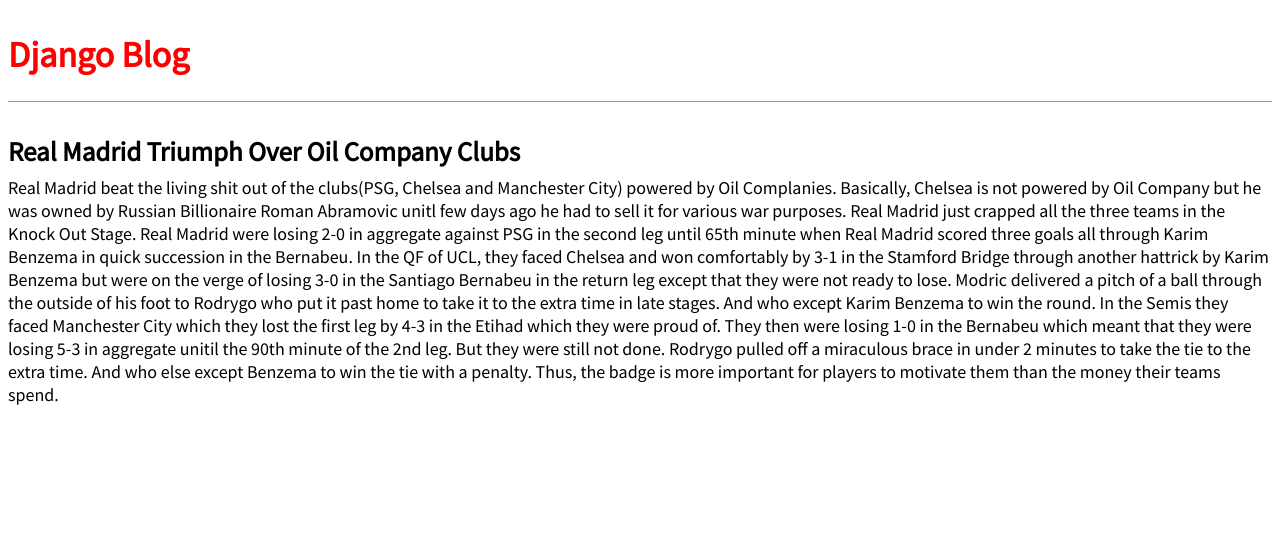
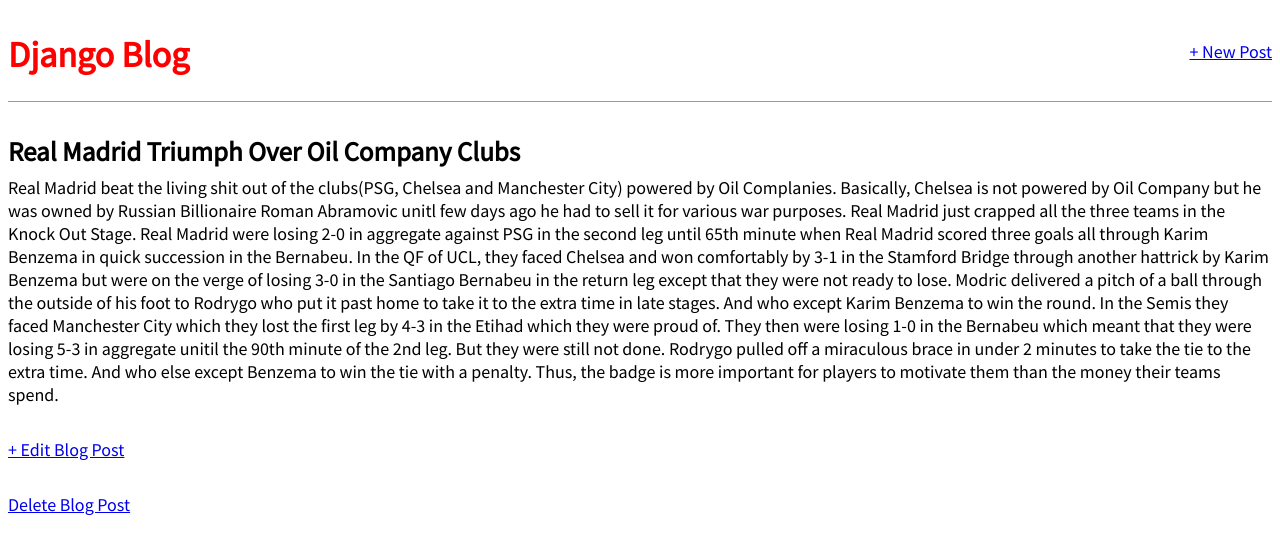
Before and after one commit to Reason2020/blogDjango, a Django app: page /post/1/ in a window 1280 px wide. Shown: the top 554 px of the page. Run offline with Django 4.2, Linux system fonts and the light colour scheme; data comes from the database, SQL or seed files in the repository; both versions use the stored data as it was after the commit.

Commit message:
Added CRUD functionality for Blog Posts

```diff
--- a/blog/models.py
+++ b/blog/models.py
@@ -1,5 +1,5 @@
 from django.db import models
-
+from django.urls import reverse
 # Create your models here.
 
 class Post(models.Model):
@@ -12,3 +12,6 @@
 
     def __str__(self):
         return self.title
+
+    def get_absolute_url(self):
+        return reverse("post_detail", kwargs={"pk": self.pk})
--- a/blog/urls.py
+++ b/blog/urls.py
@@ -4,4 +4,7 @@
 urlpatterns = [
     path('', views.BlogListView.as_view(), name="home"),
     path('post/<int:pk>/', views.BlogDetailView.as_view(), name="post_detail"),
+    path('post/new/', views.BlogCreateView.as_view(), name="post_new"),
+    path('post/<int:pk>/edit', views.BlogUpdateView.as_view(), name="post_edit"),
+    path('post/<int:pk>/delete', views.BlogDeleteView.as_view(), name="post_delete"),
 ]
--- a/blog/views.py
+++ b/blog/views.py
@@ -1,5 +1,7 @@
 from django.shortcuts import render
+from django.urls import reverse_lazy
 from django.views.generic import ListView, DetailView
+from django.views.generic.edit import CreateView, UpdateView, DeleteView
 
 from .models import Post
 
@@ -12,3 +14,18 @@
 class BlogDetailView(DetailView):
     model = Post
     template_name = 'post_detail.html'
+
+class BlogCreateView(CreateView):
+    model = Post
+    template_name = 'post_new.html'
+    fields = '__all__'
+
+class BlogUpdateView(UpdateView):
+    model = Post
+    template_name = 'post_edit.html'
+    fields = ['title', 'body']
+
+class BlogDeleteView(DeleteView):
+    model = Post
+    template_name = "post_delete.html"
+    success_url = reverse_lazy('home')
--- a/templates/base.html
+++ b/templates/base.html
@@ -8,7 +8,12 @@
     </head>
     <body>
         <header>
-            <h1><a href="{% url 'home' %}">Django Blog</a></h1>
+            <div class="nav-left">
+                <h1><a href="{% url 'home' %}">Django Blog</a></h1>
+            </div>
+            <div class="nav-right">
+                <a href="{% url 'post_new' %}">+ New Post</a>
+            </div>
         </header>
         <div>
             {% block content %}
--- a/templates/post_detail.html
+++ b/templates/post_detail.html
@@ -7,4 +7,12 @@
     <p>{{ post.body }}<p>
 </div>
 
+<div class="nav-left">
+    <a href="{% url 'post_edit' post.pk %}">+ Edit Blog Post</a>
+</div>
+
+<div class="nav-right">
+    <a href="{% url 'post_delete' post.pk %}">Delete Blog Post</a>
+</div
+
 {% endblock content %}
```
Also changed, not shown: templates/post_delete.html (added, +12 -0 lines), templates/post_edit.html (added, +12 -0 lines), templates/post_new.html (added, +12 -0 lines), db.sqlite3.
